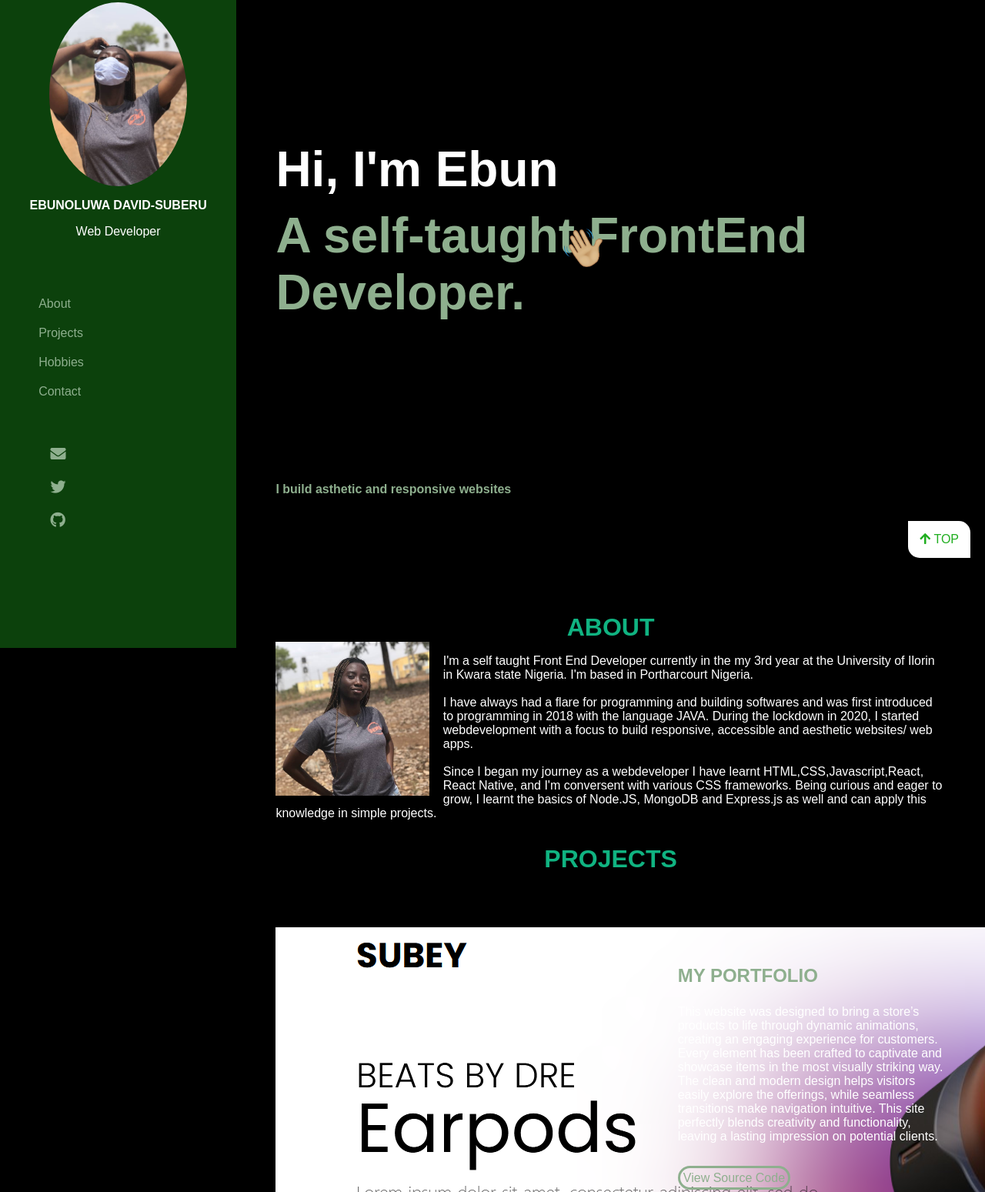
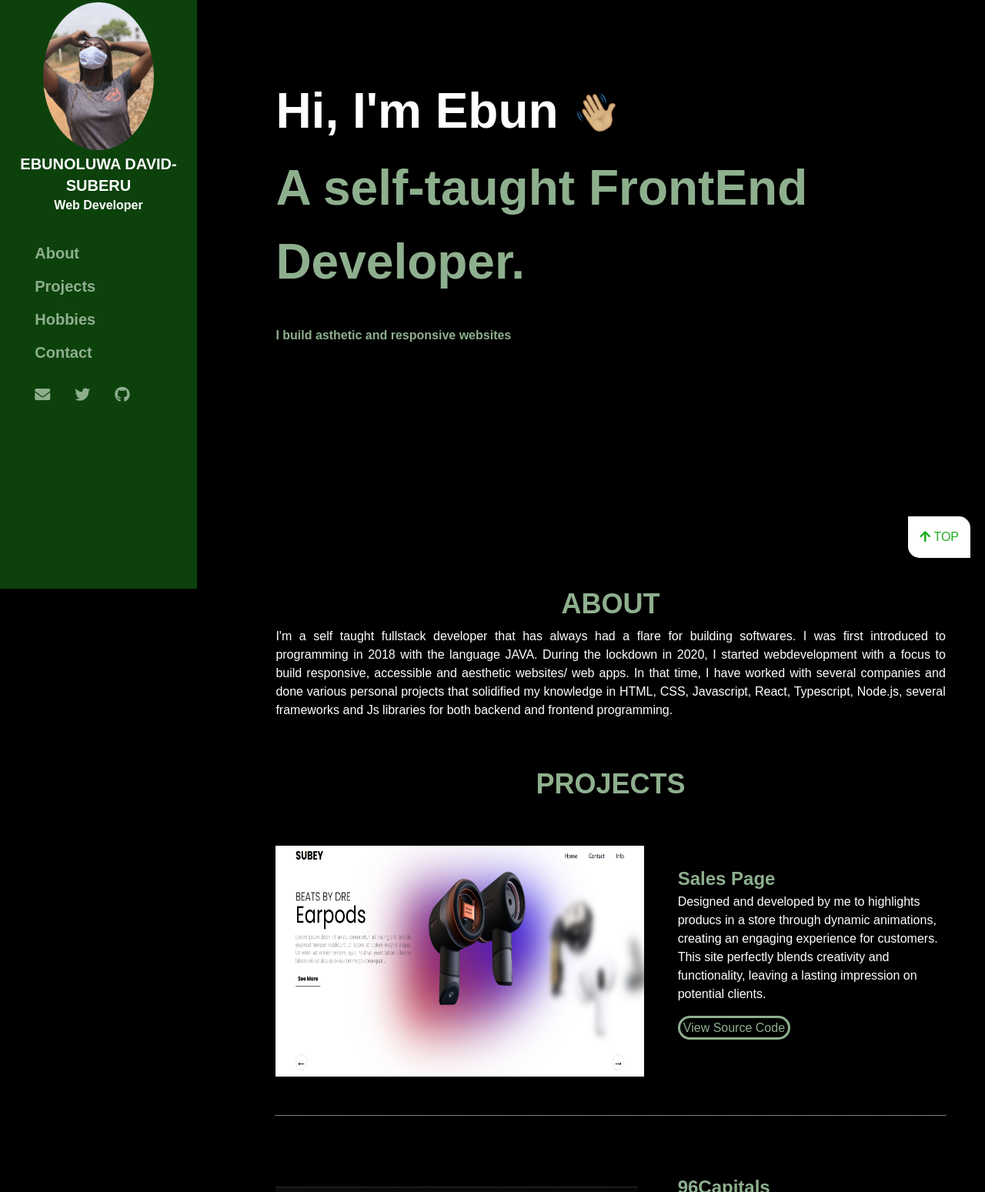
Before and after one commit to Ebun22/Portfolio-I, a plain HTML site: page index.html in a window 1280 px wide. Shown: the part 35-1584 px from the top of the page at 77% size. Drawn offline with nearby package versions, Linux system fonts and the light colour scheme; a web font is replaced by a local one.

Commit message:
changes made in feb 2025

```diff
--- a/index.html
+++ b/index.html
@@ -1,25 +1,42 @@
 <!DOCTYPE html>
 <html lang="en" dir="ltr">
   <head>
-    <meta charset="UTF-8">
-    <meta name="viewport" content="width=device-width, initial-scale=1.0"> <!-- displays site properly based on user's device -->
-    <link rel="stylesheet" href="style.css">
+    <meta charset="UTF-8" />
+    <meta name="viewport" content="width=device-width, initial-scale=1.0" />
+    <!-- displays site properly based on user's device -->
+    <link rel="stylesheet" href="style.css" />
+    <script src="https://unpkg.com/@tailwindcss/browser@4"></script>
     <script src="//use.fontawesome.com/590c12121e.js"></script>
-    <link rel="stylesheet" href="web-fonts-with-css/css/fontawesome-all.min.css" >
-    <link rel="icon" type="image/png" sizes="32x32" href="./images/favicon-32x32.png">
-    <link rel="preconnect" href="https://fonts.gstatic.com">
-  <link href="https://fonts.googleapis.com/css2?family=Be+Vietnam:wght@300;400;500;600;700;800&display=swap" rel="stylesheet">
+    <link
+      rel="stylesheet"
+      href="web-fonts-with-css/css/fontawesome-all.min.css"
+    />
+    <link
+      rel="icon"
+      type="image/png"
+      sizes="32x32"
+      href="./images/favicon-32x32.png"
+    />
+    <link rel="preconnect" href="https://fonts.gstatic.com" />
+    <link
+      href="https://fonts.googleapis.com/css2?family=Be+Vietnam:wght@300;400;500;600;700;800&display=swap"
+      rel="stylesheet"
+    />
     <title>Portfolio</title>
   </head>
   <body>
     <aside>
       <div class="nav-top">
         <div class="person-avatar hide">
-          <img src="images/thumbnail.jpeg" class="profile-img" alt="profile-pic" />
+          <img
+            src="images/thumbnail.jpeg"
+            class="profile-img"
+            alt="profile-pic"
+          />
         </div>
         <div class="name">
-          <p class="text header center">EBUNOLUWA DAVID-SUBERU</p>
-          <p class="text sub-head center">Web Developer</p>
+          <p class="text header center text-xl pt-1">EBUNOLUWA DAVID-SUBERU</p>
+          <p class="text sub-head center font-semibold">Web Developer</p>
         </div>
       </div>
       <div class="hbg mob">
@@ -29,135 +46,201 @@
       </div>
       <div class="close fade mob">X</div>
       <div class="nav-cont li-dis">
-        <ul class="nav-list">
+        <ul class="nav-list text-xl font-bold mt-0">
           <a href="#about"><li class="li">About</li></a>
           <a href="#projects"><li class="li">Projects</li></a>
           <a href="#hobbies"><li class="li">Hobbies</li></a>
-          <a href="#contact"><li class="li">Contact</li></a>
+          <a href="#contact"><li class="li contact">Contact</li></a>
         </ul>
-      </div>
+
         <div class="socials desk">
-        <ul class="socials-list li-dis">
-          <li class="li"><a href="mailto:subeydavid22@gmail.com" target="_blank">
+          <ul class="socials-list li-dis flex gap-8 pt-4">
+            <li class="li">
+              <a href="mailto:subeydavid22@gmail.com" target="_blank">
                 <span class="icon">
-              <i class="fas fa-envelope"></i>
-            </span></a></li>
-          <li class="li"><a href="https://mobile.twitter.com/ArtSubey" target="_blank">
+                  <i class="fas fa-envelope"></i> </span
+              ></a>
+            </li>
+            <li class="li">
+              <a href="https://mobile.twitter.com/ArtSubey" target="_blank">
                 <span class="icon">
                   <i class="fab fa-twitter"></i>
                 </span>
-          </a></li>
-          <li class="li"><a href="https://github.com/Ebun22" target="_blank">
+              </a>
+            </li>
+            <li class="li">
+              <a href="https://github.com/Ebun22" target="_blank">
                 <span class="icon">
                   <i class="fab fa-github"></i>
                 </span>
-          </a></li>
+              </a>
+            </li>
           </ul>
         </div>
+      </div>
     </aside>
+
     <div class="right">
       <div class="green top">
-        <span class=" icon-2 up-icon"><i class="fas fa-arrow-up"></i>  <span>TOP</span></span>
+        <span class="icon-2 up-icon"
+          ><i class="fas fa-arrow-up"></i> <span>TOP</span></span
+        >
       </div>
       <header>
-        <div class="cont">
-          <div class="fixed-header">
-            <div class="wave-cont">
-              <img src="images/wave.png" class="wave"/>
+          <div class="relative h-screen cont">
+            <div class="flex w-full bg-black relative z-50">
+              <p class="text xl bg-black">Hi, I'm Ebun</p>
+              <div
+                class="w-fit flex justify-end relative items-center pl-6 mt-1 wave-cont"
+              >
+                <img src="images/wave.png" class="wave" />
               </div>
-            <p class="text xl top-ani">Hi, I'm Ebun</p>
-            <p class="text xl xl-2">A self-taught FrontEnd Developer.</p>
-              <p class="lg">I build asthetic and responsive websites</p>
-            </p>
             </div>
+            <p class="text xl xl-2 bg-black">A self-taught FrontEnd Developer.</p>
+            <p class="xl-3 lg top-[40%] pt-2">I build asthetic and responsive websites</p>
           </div>
       </header>
       <main>
         <div id="about">
-          <h3 class="center">ABOUT</h3>
-          <img src="images/about-2.jpg" class="abt-pic"/>
-          <p class="text">I'm a self taught Front End Developer currently in the my 3rd year at
-            the University of Ilorin in Kwara state Nigeria. I'm based in Portharcourt
-            Nigeria.<br /><br />
-            I have always had a flare for programming and building softwares and was first introduced
-            to programming in 2018 with the language JAVA. During the lockdown in 2020, I started webdevelopment with
-            a focus to build responsive, accessible and aesthetic websites/ web apps.<br /><br />
-            Since I began my journey as a webdeveloper I have learnt HTML,CSS,Javascript,React, React Native,
-            and I'm conversent with various CSS frameworks. Being curious and eager to grow, I learnt the basics of Node.JS, MongoDB and
-            Express.js as well and can apply this knowledge in simple projects.
+          <h3 class="center text-4xl font-bold">ABOUT</h3>
+          <p class="text-justify text">
+            I'm a self taught fullstack developer that has always had a flare for building softwares.
+            I was first introduced to programming in 2018 with the language JAVA.
+            During the lockdown in 2020, I started webdevelopment with a focus
+            to build responsive, accessible and aesthetic websites/ web apps.
+            In that time, I have worked with several companies and done various personal projects that solidified my knowledge in
+            HTML, CSS, Javascript, React, Typescript, Node.js, several frameworks and Js libraries for both backend and frontend programming.
+          </p>
         </div>
-        <div id="projects">
-          <h3 class="center">PROJECTS</h3>
+
+        <div id="projects ">
+          <h3 class="mt-10 center text-4xl font-bold pt-6">PROJECTS</h3>
 
           <div class="proj-desk mob-card">
             <div class="img-card animate-left">
-              <img src="images/sound.png" class="soudm-img" />
-            </div><!--END OF IMG-CARD-->
+              <img src="images/sound.png" class="w-full h-full" />
+            </div>
+            <!--END OF IMG-CARD-->
             <div class="card-content animate-right">
-              <p>MY PORTFOLIO</p>
+              <p>Sales Page</p>
               <div class="card-text">
-                <p class="text">This website was designed to bring a store’s products to life through dynamic animations, creating an engaging experience for customers. Every element has been crafted to captivate and showcase items in the most visually striking way. The clean and modern design helps visitors easily explore the offerings, while seamless transitions make navigation intuitive. This site perfectly blends creativity and functionality, leaving a lasting impression on potential clients.
+                <p class="text">
+                  Designed and developed by me to highlights producs in a store
+                  through dynamic animations, creating an engaging experience
+                  for customers. This site perfectly blends creativity and
+                  functionality, leaving a lasting impression on potential clients.
                 </p>
-                <a href="https://github.com/Ebun22/Portfolio-I.git" class="button" target="_blank">View Source Code</a>
-              </div><!--END OF CARD-TEXT-->
-            </div><!--END OF CARD-CONTENT-->
-          </div><!--END OF MOB-CARD-->
+                <a
+                  href="https://github.com/Ebun22/Portfolio-I.git"
+                  class="button"
+                  target="_blank"
+                  >View Source Code</a
+                >
+              </div>
+              <!--END OF CARD-TEXT-->
+            </div>
+            <!--END OF CARD-CONTENT-->
+          </div>
+          <!--END OF MOB-CARD-->
 
           <div class="proj-desk mob-card">
             <div class="img-card animate-left">
               <img src="images/96Capitals.png" class="proj-img" />
-            </div><!--END OF IMG-CARD-->
+            </div>
+            <!--END OF IMG-CARD-->
             <div class="card-content animate-right">
               <p>96Capitals</p>
               <div class="card-text">
-                <p class="text">I was contracted to build this site but I'm allowed to only preview the demo website.
-                  Its for a yet to launch company called 96Capitals
-                  which is invested in solving world problems by offering capital to entrepreneur. For this I used vanilla Javascript and CSS.
+                <p class="text">
+                  I was contracted to build this site but I'm allowed to only
+                  preview the demo website. Its for a yet to launch company
+                  called 96Capitals which is invested in solving world problems
+                  by offering capital to entrepreneur. For this I used vanilla
+                  Javascript and CSS.
                 </p>
-                <a href="https://github.com/Ebun22/96capitals.git" target="_blank" class="button">View Source Code</a>
-              </div><!--END OF CARD-TEXT-->
-            </div><!--END OF CARD-CONTENT-->
-          </div><!--END OF MOB-CARD-->
+                <a
+                  href="https://github.com/Ebun22/96capitals.git"
+                  target="_blank"
+                  class="button"
+                  >View Source Code</a
+                >
+              </div>
+              <!--END OF CARD-TEXT-->
+            </div>
+            <!--END OF CARD-CONTENT-->
+          </div>
+          <!--END OF MOB-CARD-->
 
           <div class="proj-desk mob-card">
             <div class="img-card animate-left">
               <img src="images/ml.png" class="proj-img" />
-            </div><!--END OF IMG-CARD-->
-            <div class="card-content animate-right">
-              <p>MY Portfolio</p>
+            </div>
+            <!--END OF IMG-CARD-->
+            <div class="pt-8 card-content animate-right">
+              <p>Manage's Landing Page</p>
               <div class="card-text">
-                <p class="text">This is a project is personally decided to do from FrontEnd Mentors
-                  using vanilla Javascript and CSS.
+                <p class="text">
+                  This is a project is a landing page built with
+                   vanilla Javascript and CSS with the intent of showcasing
+                   how intrecate design elements can be neatly overlapped to replicate
+                   the figma design.
                 </p>
-                <a href="https://github.com/Ebun22/Manage-landing-Page.git" class="button" target="_blank">View Source Code</a>
-              </div><!--END OF CARD-TEXT-->
-            </div><!--END OF CARD-CONTENT-->
-          </div><!--END OF MOB-CARD-->
+                <a
+                  href="https://github.com/Ebun22/Manage-landing-Page.git"
+                  class="button"
+                  target="_blank"
+                  >View Source Code</a
+                >
+              </div>
+              <!--END OF CARD-TEXT-->
+            </div>
+            <!--END OF CARD-CONTENT-->
+          </div>
+          <!--END OF MOB-CARD-->
 
           <div class="proj-desk mob-card">
             <div class="img-card animate-left">
               <img src="images/dahrk.png" class="proj-img" />
-            </div><!--END OF IMG-CARD-->
-            <div class="card-content animate-right">
+            </div>
+            <!--END OF IMG-CARD-->
+            <div class="pt-4 card-content animate-right">
               <p>DAHRK MUSIC</p>
               <div class="card-text">
-                <p class="text">This was my first contract, a client requested for a site that previewed all his songs with links to all
-                  streaming sites it was available.
-                  I did a few designs with various color themes and this one was decided on. It was built with vanilla
+                <p class="text">
+                  This was my first contract, a client requested for a site that
+                  previewed all his songs with links to all streaming sites it
+                  was available. I did a few designs with various color themes
+                  and this one was decided on. It was built with vanilla
                   Javascript and CSS as well.
                 </p>
-                <a href="https://github.com/Ebun22/DarhkMusic.git" class="button" target="_blank">View Source Code</a>
-              </div><!--END OF CARD-TEXT-->
-            </div><!--END OF CARD-CONTENT-->
-          </div><!--END OF MOB-CARD-->
+                <a
+                  href="https://github.com/Ebun22/DarhkMusic.git"
+                  class="button"
+                  target="_blank"
+                  >View Source Code</a
+                >
+              </div>
+              <!--END OF CARD-TEXT-->
+            </div>
+            <!--END OF CARD-CONTENT-->
+          </div>
+          <!--END OF MOB-CARD-->
 
-          <a href="https://github.com/Ebun22/" class="button final-btn" target="_blank">View other Projects</a>
-        </div><!--END OF PROJECTS-->
+          <a
+            href="https://github.com/Ebun22/"
+            class="button final-btn"
+            target="_blank"
+            >View other Projects</a
+          >
+        </div>
+        <!--END OF PROJECTS-->
         <div id="hobbies">
           <h3 class="center">HOBBIES</h3>
           <div class="hobb-cont">
             <p class="text">
-              Although I love coding and watching repeated tutorial videos, I have other hobbies I indulge in such as art,<br /> basketball and reading.
+              Although I love coding and watching repeated tutorial videos, I
+              have other hobbies I indulge in such as art,<br />
+              basketball and reading.
             </p>
             <!-- <div class="bball-cont hobb">
               <p class="text">Here is a picture of My friends and I after a basketball game. Basketball happens to be my favourite sport.</p>
@@ -175,8 +258,10 @@
         </div>
         <div id="contact">
           <h3 class="center">CONTACT</h3>
-          <p class="text center">Impressed by what you have seen so far?<br />
-          Then contact me via any of the following medias:</p>
+          <p class="text center">
+            Impressed by what you have seen so far?<br />
+            Then contact me via any of the following medias:
+          </p>
           <div class="social-cont">
             <div class="social">
               <a href="mailto:subeydavid22@gmail.com" target="_blank">
@@ -196,13 +281,22 @@
               </a>
             </div>
             <div class="drive">
-              <a href="https://drive.google.com/file/d/1iIsSkyQPwLDUI0NZK06TS-uWE5b-EIAS/view?usp=sharing" target="_blank">Download my resume</a>
+              <a
+                href="https://drive.google.com/file/d/1th-v4e2XIqXB7bnhcdeRzo3OY4Zx2COB/view?usp=sharing"
+                target="_blank"
+                >Download my resume</a
+              >
             </div>
           </div>
         </div>
       </main>
       <footer>
-          <p class="green">Designed and built by <a href="https://github.com/Ebun22" target="_blank">Ebunoluwa david</a></p>
+        <p class="green">
+          Designed and built by
+          <a href="https://github.com/Ebun22" target="_blank"
+            >Ebunoluwa david</a
+          >
+        </p>
       </footer>
     </div>
     <script src="script.js" type="text/javascript"></script>
--- a/style.css
+++ b/style.css
@@ -22,12 +22,13 @@ body{
   z-index: -2;
   position: fixed;
 }
+
 a,li, ul li{
  list-style: none;
  text-decoration: none;
  color: #8eaf8e;
 }
-ul li:hover{
+ul li:hover, .fab:hover, .fas:hover{
   color: #fff;
 }
 aside{
@@ -63,36 +64,52 @@ header .cont{
   margin-bottom: 0px;
 }
 .top-ani{
-  position: absolute;
-  z-index: 2;
+  /* position: absolute;
+  z-index: 2; */
   background-color: #000;
   padding-top: 10%;
-  width: 100%;
+  width: 80%;
   margin-bottom: 0%;
   margin-top:0%;
 }
+.wave-container{
+ display:flex;
+  flex-direction: row;
+  width: 100%;
+}
 .xl-2{
-  height: 40vh;
+  /* height: 40vh; */
   margin-bottom: 0px;
-  padding-top: 40px;
   position: absolute;
-  z-index: -1;
+  z-index: 10;
   animation-name: drop;
   animation-duration: 2s;
   animation-fill-mode: forwards;
 }
 @keyframes drop {
   from {top: 0px; opacity: 0; color: #fff;}
-  to {top: 200px; color: #8eaf8e; opacity: 1;}
+  to {top: 100px; color: #8eaf8e; opacity: 1; }
 }
+/* .xl-3{
+  position: absolute;
+  z-index: 5;
+  animation-name: secondDrop;
+  animation-duration: 3s;
+  animation-fill-mode: forwards;
+  opacity: 0
+}
+@keyframes secondDrop {
+  from {top: 0%; opacity: 0; color: #000;}
+  to {top: 40%; color: #8eaf8e; opacity: 1;}
+} */
 .lg{
   font-size: 1em;
   margin-right: 0;
   position: absolute;
-  bottom: 13%;
+
   color: #8eaf8e;
 }
-.wave-cont{
+/* .wave-cont{
   float:right;
   width: 50%;
   position: absolute;
@@ -100,7 +117,7 @@ header .cont{
   top: 41.5%;
   right: 0;
   left: 43%;
-}
+} */
 .wave-cont img{
   width: 50px;
   height: 50px;
@@ -109,11 +126,11 @@ header .cont{
 }
 @keyframes wave{
     0% { transform: rotate( 0.0deg) }
-   10% { transform: rotate(14.0deg) }  /* The following five values can be played with to make the waving more or less extreme */
+   10% { transform: rotate(24.0deg) }  /* The following five values can be played with to make the waving more or less extreme */
    20% { transform: rotate(-8.0deg) }
    30% { transform: rotate(14.0deg) }
-   40% { transform: rotate(-4.0deg) }
-   50% { transform: rotate(10.0deg) }
+   40% { transform: rotate(-8.0deg) }
+   50% { transform: rotate(20.0deg) }
    60% { transform: rotate( 0.0deg) }  /* Reset for the last half to pause */
   100% { transform: rotate( 0.0deg) }
 }
@@ -143,10 +160,9 @@ header .cont{
  transition: all 0.65s ease-in-out;
 }
 h3{
-  color: #10b381;
-  font-weight: 800;
-  font-size: 2em;
+  color: #8eaf8e;
   margin-bottom: 0px;
+  padding-bottom: 10px;
 }
 .person-avatar{
   border-radius: 50%;
@@ -160,11 +176,17 @@ h3{
     height: 30%;
 }
 .nav-list{
+  padding-bottom: 0px;
+  margin-top: 10%;
+}
+.nav-cont{
   padding: 9.6%;
-  margin-top: 20%;
 }
 .li{
-  padding-bottom: 20px;
+  padding-bottom: 15px;
+}
+.contact{
+  padding-bottom: 10px;
 }
 .abt-pic{
   width: 200px;
@@ -175,7 +197,7 @@ h3{
 .proj-desk{
   display: flex;
   flex-direction: row;
-  padding: 70px 0px;
+  padding: 50px 0px;
   border-bottom:1px dotted #fff;
   justify-content: space-between;
 }
@@ -195,6 +217,7 @@ h3{
  }
  .img-card{
    width: 55%;
+   height: 300px
  }
  .card-content{
    width: 40%;
@@ -397,7 +420,7 @@ h3{
   }
   .nav-cont, .nav-list a li,.desk, ul.nav-list{
     display: block;
-    margin: 0%;
+    margin: 0px;
     text-align: center;
     padding: 1% 9.6%;
   }
```
Lines whose indentation alone changed are shown as unchanged.
